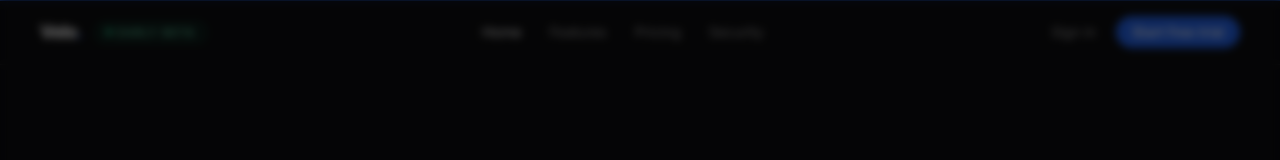
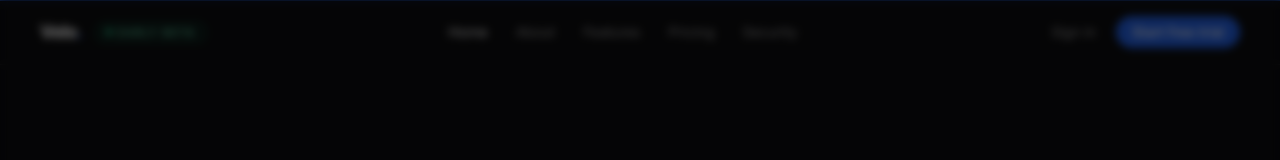
Before and after one commit to jaineeldev/project-velo, a Next.js app: page / in a window 1280 px wide. Shown: the top 160 px of the page. Built offline with nearby package versions, Linux system fonts and the light colour scheme; no server answers.

Commit message:
Add About link to navigation
Insert an "About" entry into the navLinks array in app/(marketing)/_lib/data.ts so the About page appears in the site navigation (added { label: "About", href: "/about" } after Home).

```diff
--- a/app/(marketing)/_lib/data.ts
+++ b/app/(marketing)/_lib/data.ts
@@ -460,6 +460,7 @@ export const team: TeamMember[] = [
 
 export const navLinks = [
   { label: "Home", href: "/" },
+  { label: "About", href: "/about" },
   { label: "Features", href: "/features" },
   { label: "Pricing", href: "/pricing" },
   { label: "Security", href: "/security" },
```
